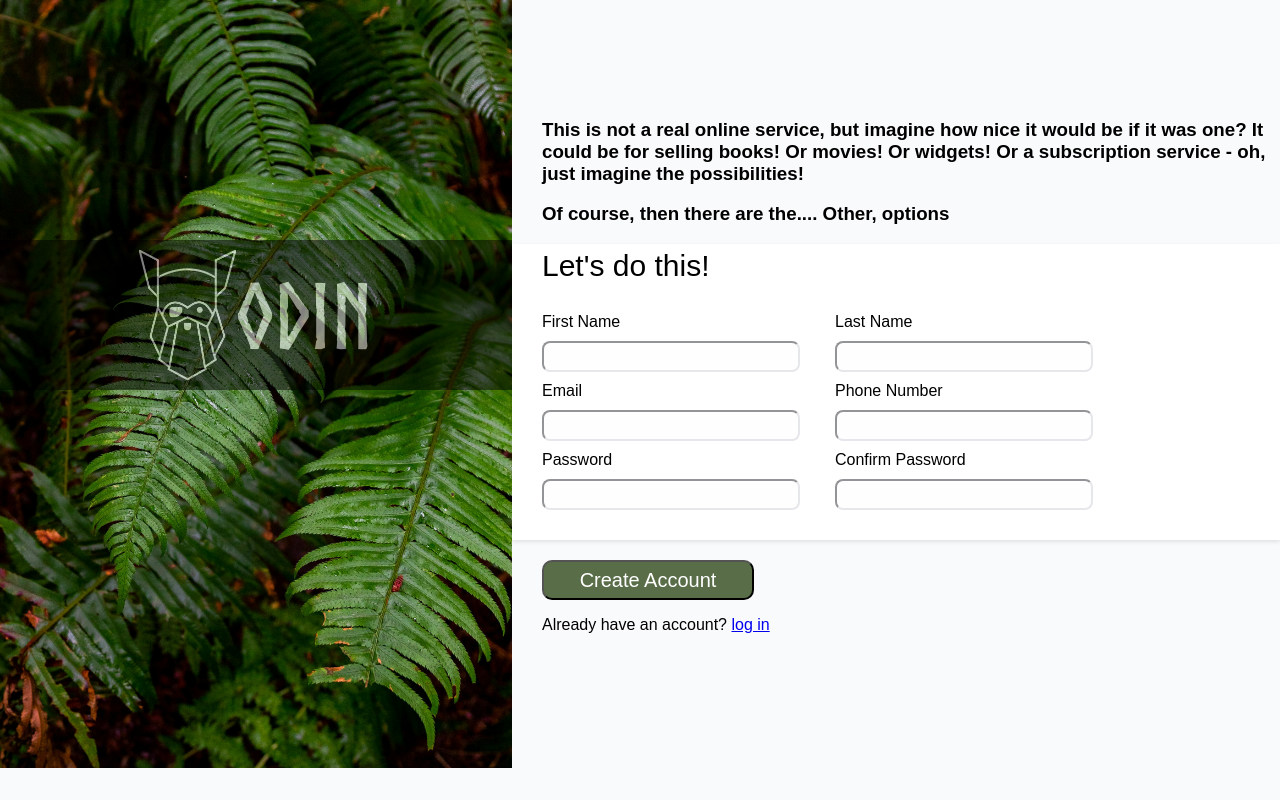
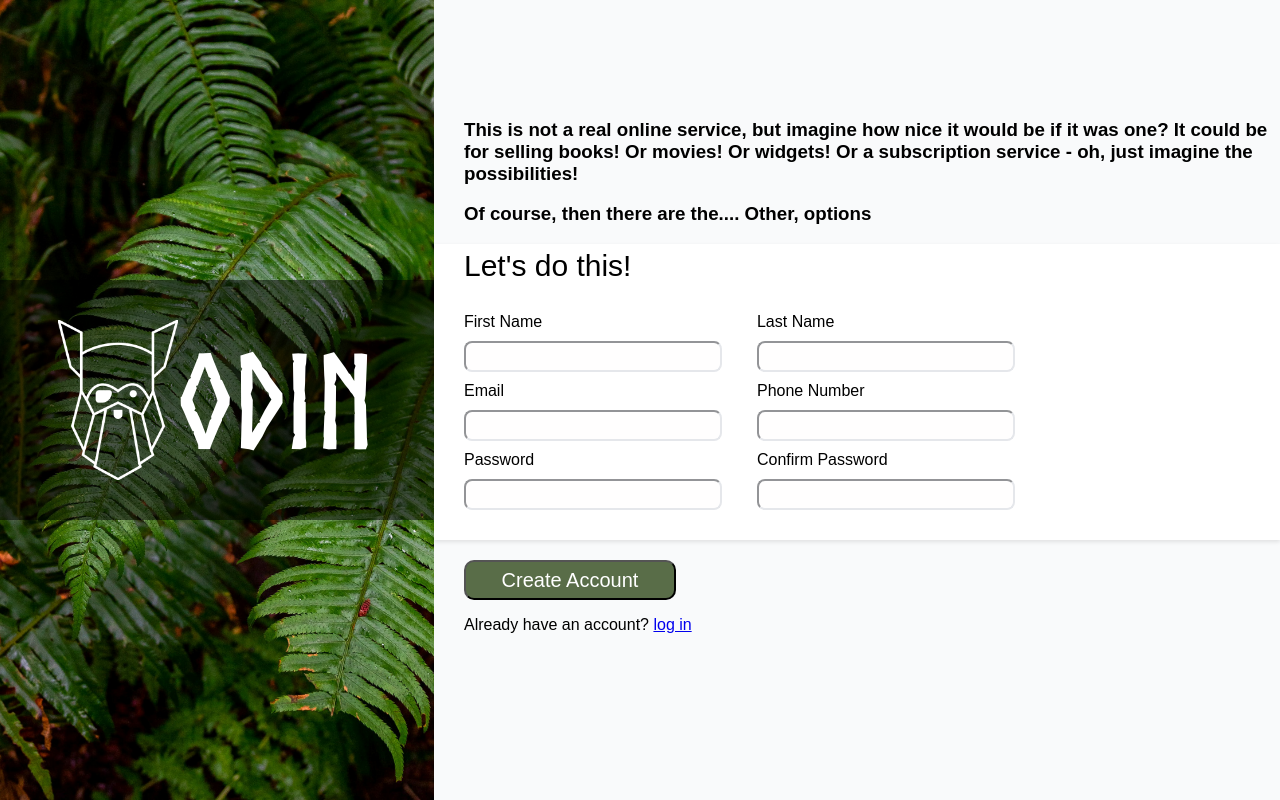
Before and after one commit to upfrog/signup, a plain HTML site: page index.html in a window 1280 px wide. Drawn offline with Linux system fonts and the light colour scheme.

Commit message:
Implement reactive splash image, fix logo opacity

```diff
--- a/index.html
+++ b/index.html
@@ -8,7 +8,6 @@
 </head>
 <body>
     <div id="left">
-        <img src="img/splash-image.jpg">
         <div id="logo">
             <img src="img/odin-lined.png">
             <h1>ODIN</h1>
--- a/style.css
+++ b/style.css
@@ -5,42 +5,42 @@
 
 #left {
     display: flex;
+    background-image: url("img/splash-image.jpg");
+    width: 70%;
+    background-size: cover; /* Ensures the image always covers the area */
+    background-position: center; /* Centers the focus point */
+    background-repeat: no-repeat; /* Prevents tiling of the image */
+    height: 100vh;
+    flex-direction: column;
+    justify-content: center;
 }
 
 #logo {
-    background-color: red;
-    min-width: 40vw;
-    min-height: 150px;
-    position: absolute;
-    top: 15rem;
-    opacity: 0.5;
-    background-color: black;
+    width: 100%;
+    height: 240px;
     display: flex;
     flex-direction: row;
     justify-content: center;
     align-items: center;
+    position: relative;
+    background-color: rgba(0, 0, 0, 0.5);
 }
 
+
+
 #logo img {
-    height: 130px;
+    height: 160px;
 }
 
 #logo h1 {
-    font-size: 90px;
+    font-size: 130px;
     color: white;
     margin: 0px;
 }
 
-
 h1 {
     font-family: "Norse-Bold";
 
-}
-
-img {
-    margin: 0px;
-    padding: 0px;
-    max-width: 40vw;
 }
 
 body {
@@ -61,10 +61,7 @@ body {
 
 #top-text {
     margin-left: var(--margin-from-image); /*Why isn't this working? */
-
 }
-
-
 
 #login-container {
     display: flex;
@@ -80,6 +77,7 @@ body {
     display: flex;
     flex-direction: row;
     gap: 35px;
+    padding-right: 50px;
 }
 
 #signupForm label {
```
